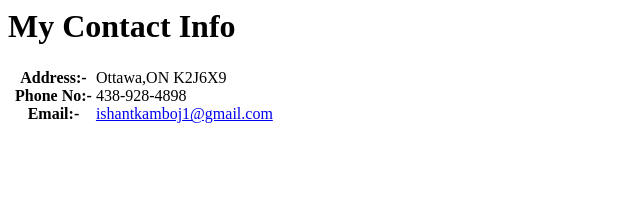
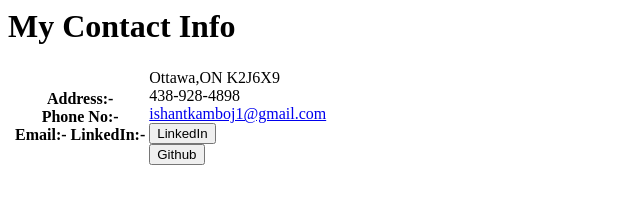
Before and after one commit to ishantkamboj1/MyHTMLResume, a plain HTML site: page Data/ContactMe.html in a window 1280 px wide. Shown: the whole page, without its empty margins (0-640 px from the left). Drawn offline with Linux system fonts and the light colour scheme.

Commit message:
Update ContactMe.html

```diff
--- a/Data/ContactMe.html
+++ b/Data/ContactMe.html
@@ -10,15 +10,18 @@
             <table>
                 <td>
                     <tH>Address:- <br/>
-                    Phone No:- <br/>
-                    Email:-</tH>
+                        Phone No:- <br/>
+                        Email:-
+                        LinkedIn:-  </tH>
 
                 </td>
                 <td>
                     <p>
                         Ottawa,ON K2J6X9 <br />
                         438-928-4898 <br />
-                        <a href="https://mail.google.com/mail" >ishantkamboj1@gmail.com</a>
+                        <a href="https://mail.google.com/mail" >ishantkamboj1@gmail.com</a> <br/>
+                        <a href="https://www.linkedin.com/in/ishant-kamboj-33b471279/"> <button type="button">LinkedIn</button> </a> <br/>
+                        <a href="https://github.com/ishantkamboj1"> <button type="button">Github</button> </a> <br/>
                     </p>
                 </td>
             </table>
```
